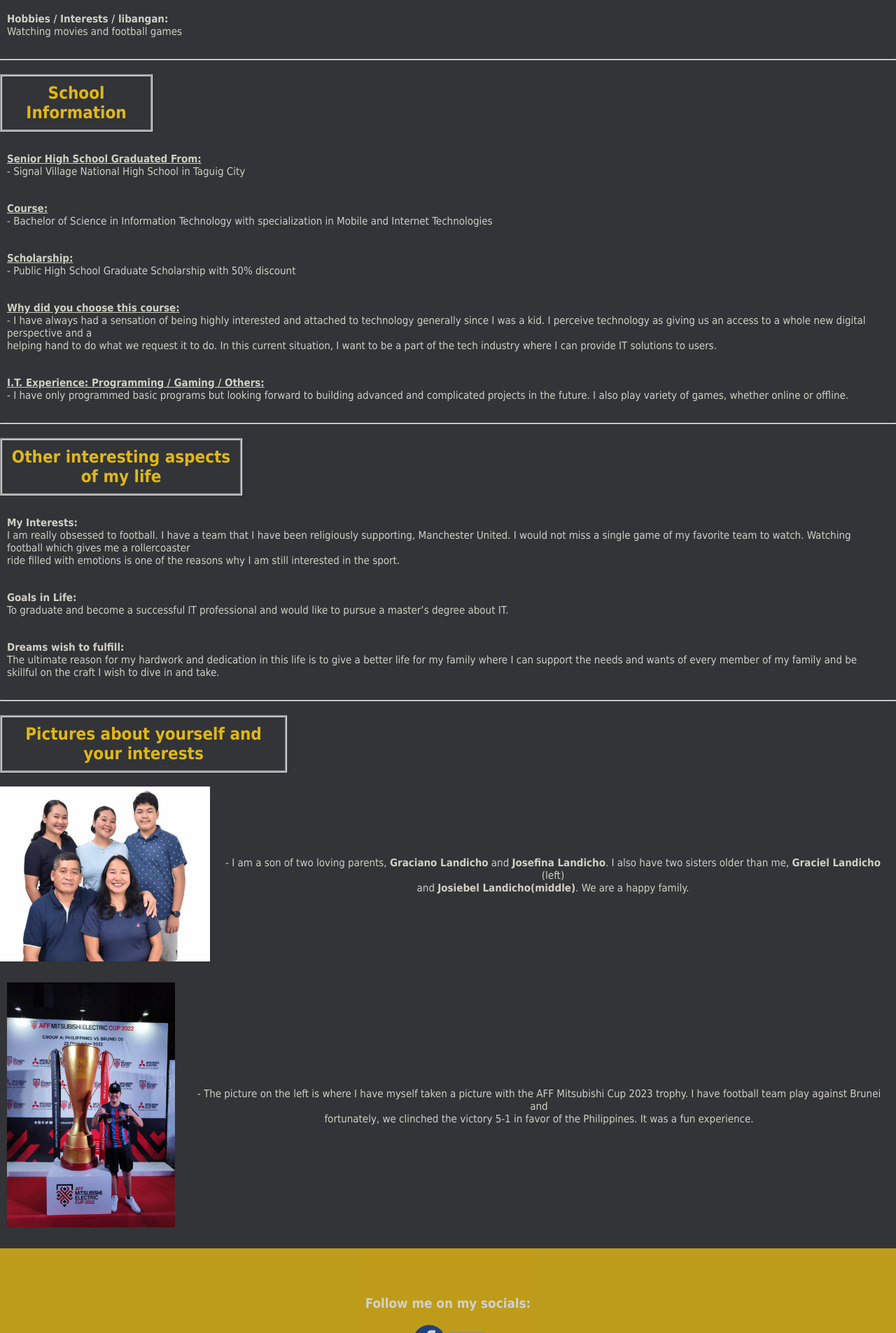
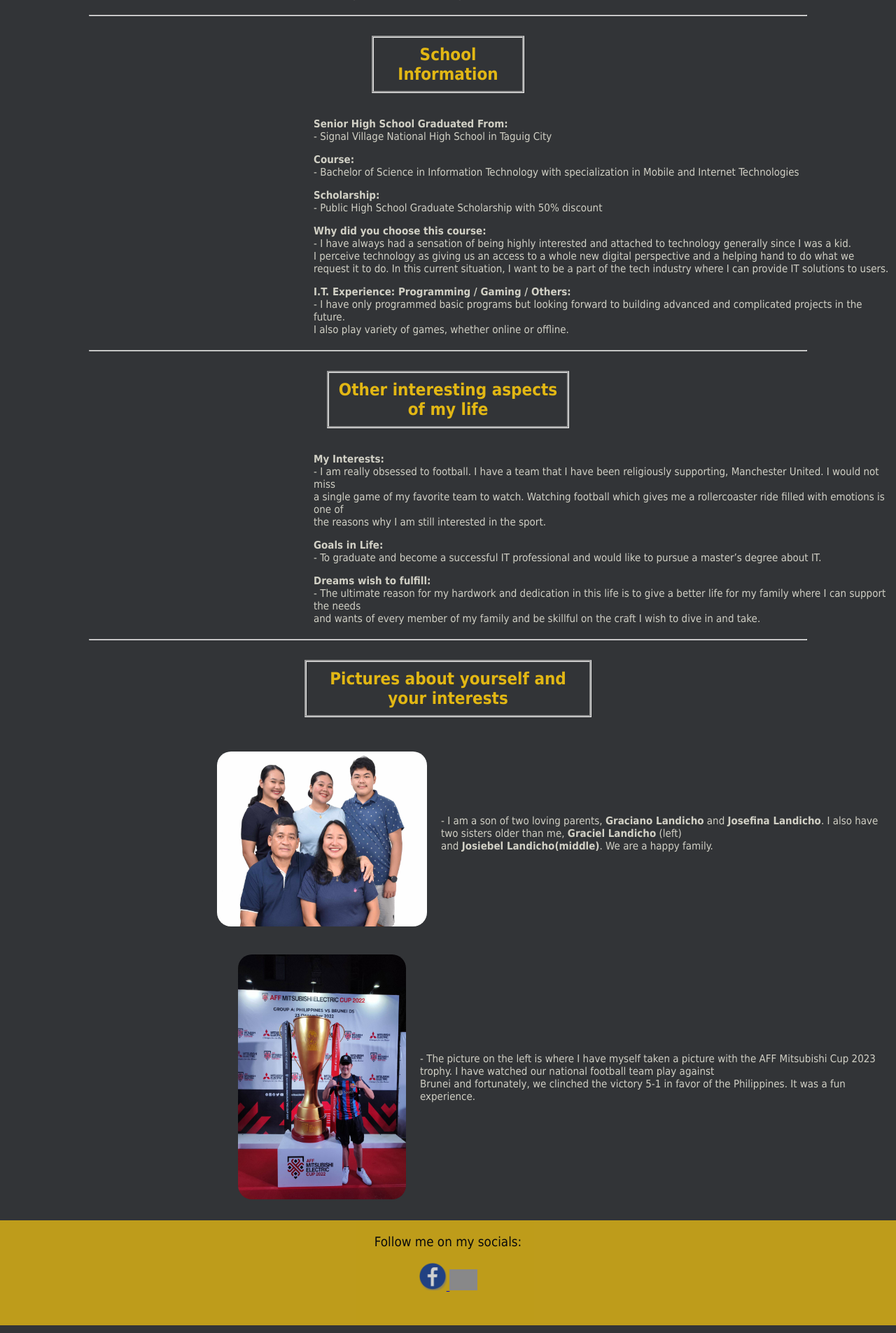
Before and after one commit to jtlandicho/lab2, a PHP site: page / in a window 1280 px wide. Shown: the part 766-2671 px from the top of the page at 70% size. Run offline with PHP 8.4, Linux system fonts and the light colour scheme; grey boxes are pictures that could not be loaded.

Commit message:
Updated Website

```diff
--- a/week3/index.html
+++ b/week3/index.html
@@ -23,7 +23,10 @@
 
 <hr>
 
+<div class="Personal_Information">
+	<div class="PersonalInformation">
 		<h2 class="PersonalInfo">Personal Information</h2>
+	</div>
 
 	<p><strong>Full Name:</strong> John Jorel Landicho</p>
 
@@ -32,46 +35,55 @@
 	<p><strong>Age:</strong> 19</p>
 
 	<p><strong>Hobbies / Interests / libangan:</strong><br>Watching movies and football games</p>
+</div>
+
+
 
 <hr>
+<div class="SchoolInformation">
+	<h2 class="SchoolInfo">School Information</h2>
+</div>
 
-<h2 class="SchoolInfo">School Information</h2>
 
-<p><strong><u>Senior High School Graduated From:</strong></u> <br> - Signal Village National High School in Taguig City <br> </p>
+<p><strong>Senior High School Graduated From:</strong> <br> - Signal Village National High School in Taguig City </strong> </p>
 
-<p><strong><u>Course:</strong></u> <br> - Bachelor of Science in Information Technology with specialization in Mobile and Internet
+<p><strong>Course:</strong> <br> - Bachelor of Science in Information Technology with specialization in Mobile and Internet
 Technologies </p>
 
-<p><strong><u>Scholarship:</strong></u> <br> - Public High School Graduate Scholarship with 50% discount </p>
+<p><strong>Scholarship:</strong> <br> - Public High School Graduate Scholarship with 50% discount </p>
 
-<p><strong><u>Why did you choose this course:</strong></u> <br> - I have always had a sensation of being highly interested and attached to technology
-generally since I was a kid. I perceive technology as giving us an access to a whole new
-digital perspective and a <br>helping hand to do what we request it to do. In this current
+<p><strong>Why did you choose this course:</strong> <br> - I have always had a sensation of being highly interested and attached to technology
+generally since I was a kid.<br> I perceive technology as giving us an access to a whole new
+digital perspective and a helping hand to do what we <br>request it to do. In this current
 situation, I want to be a part of the tech industry where I can provide IT solutions to users. </p>
 
 
-<p><strong><u>I.T. Experience: Programming / Gaming / Others:</strong></u> <br> - I have only programmed basic programs but
-looking forward to building advanced and complicated projects in the future. I also play variety of
+<p><strong>I.T. Experience: Programming / Gaming / Others:</strong> <br> - I have only programmed basic programs but
+looking forward to building advanced and complicated projects in the future. <br> I also play variety of
 games, whether online or offline. </p>
 
 <hr>
 
+<div class="OtherInterestingAspects">
 	<h2 class="InterestingAspects">Other interesting aspects of my life</h2>
-<p><strong>My Interests:</strong><br>I am really obsessed to football. I have a team that I have been religiously supporting,
-Manchester United. I would not miss a single game of my favorite team to watch. Watching
-football which gives me a rollercoaster<br> ride filled with emotions is one of the reasons why I
+</div>
+<p><strong>My Interests:</strong><br> - I am really obsessed to football. I have a team that I have been religiously supporting,
+Manchester United. I would not miss <br> a single game of my favorite team to watch. Watching
+football which gives me a rollercoaster ride filled with emotions is one of <br> the reasons why I
 am still interested in the sport.</p>
 
-<p><strong>Goals in Life:</strong><br>To graduate and become a successful IT professional and would like to pursue a master’s
+<p><strong>Goals in Life:</strong><br>- To graduate and become a successful IT professional and would like to pursue a master’s
 degree about IT.</p>
 
-<p><strong>Dreams wish to fulfill:</strong><br>The ultimate reason for my hardwork and dedication in this life is to give a better life for my
-family where I can support the needs and wants of every member of my family and be skillful on the craft I wish to dive in and take.
+<p><strong>Dreams wish to fulfill:</strong><br> - The ultimate reason for my hardwork and dedication in this life is to give a better life for my
+family where I can support the needs <br> and wants of every member of my family and be skillful on the craft I wish to dive in and take.
 </p>
 
 <hr>
 
+<div class="Picturesaboutme">
 	<h2 class="PicturesaboutMyself">Pictures about yourself and your interests</h2>
+</div>
 <div class="container1">
 	<img src="family picture.jpg" width="300px" height="250px" class="familypic">
 	<p class="familyp"> - I am a son of two loving parents, <strong>Graciano Landicho</strong> and <strong>Josefina Landicho</strong>. I also have two sisters older than me, <strong>Graciel Landicho</strong> (left) <br> and <strong>Josiebel Landicho(middle)</strong>. We are a happy family.</p>
@@ -79,16 +91,16 @@ family where I can support the needs and wants of every member of my family and
 
 <div class="container2">
 	<img src="aff.jpg" alt="Jorel's Picture"style="width:240px;height:350px;" class="affsuzuki">
-	<p class="affsuzukip"> - The picture on the left is where I have myself taken a picture with the AFF Mitsubishi Cup 2023 trophy. I have football team play against Brunei and <br> fortunately, we clinched the victory 5-1 in favor of the Philippines. It was a fun experience.</p>
+	<p class="affsuzukip"> - The picture on the left is where I have myself taken a picture with the AFF Mitsubishi Cup 2023 trophy. I have watched our national football team play against<br> Brunei and fortunately, we clinched the victory 5-1 in favor of the Philippines. It was a fun experience.</p>
 </div>
 
 <footer>
 	<h3>Follow me on my socials:</h3>
 	<a href="https://www.facebook.com/nhojrerojwertyy/" alt=Facebook >
-		<img src="fb.png" width="50px" height="auto">
+		<img src="fb.png" width="40px" height="auto">
 	</a>
-	<a href="reddit.png" alt="Reddit" class="reddit">
-		<img src="https://seeklogo.com/images/R/reddit-logo-23F13F6A6A-seeklogo.com.png" width="50px">
+	<a href="https://www.reddit.com/user/newboo2105" alt="Reddit" class="reddit">
+		<img src="https://seeklogo.com/images/R/reddit-logo-23F13F6A6A-seeklogo.com.png" width="40px">
 	</a>
 </footer>
 </body>
--- a/week3/styles.css
+++ b/week3/styles.css
@@ -44,6 +44,7 @@ h1 {
 }
 hr {
     margin-top: 20px; /* Adjust as needed */
+    width: 80%;
 }
 
 .affsuzuki {
@@ -53,7 +54,7 @@ hr {
 
 .mypicture{
     display: block;
-    border-style: outset;
+    border-radius: 20px;
     border-color: #205461;
     font-size: 30px;
     margin: auto;
@@ -65,30 +66,46 @@ hr {
 p {
     color: #d1d0c5;
     font-family: Tahoma, sans-serif;
-    padding: 10px;
     font-size: 15px;
+    margin-left: 35%;
+}
+
+.familyp,
+.affsuzukip {
+    color: #d1d0c5;
+    font-family: Tahoma, sans-serif;
+    font-size: 15px;
+    margin-left: 45px;
 }
 
 .container1,
 .container2 {
     display: flex;
-    align-items: flex-start; /* Align items to the start (top) */
-    justify-content: flex-start; /* Align items to the start (left) */
+    align-items: flex-start;
+    justify-content: flex-start;
+    margin-top: 20px;
 }
 
-.familypic,
+.familypic {
+    margin-left: 300px;
+    padding: 10px;
+    border-radius: 30px;
+}
+
 .affsuzuki {
-    font-size: 30px;
+    margin-left: 330px;
+    padding: 10px;
+    border-radius: 30px;
 }
 
 .familyp {
-    margin-top: 90px;
-    text-align: center;
+    margin-top: 100px;
+    margin-left: 10px; /* Adjust the margin as needed */
 }
 
 .affsuzukip {
     margin-top: 150px;
-    text-align: center;
+    margin-left: 10px; /* Adjust the margin as needed */
 }
 
 /* Additional styling if needed */
@@ -106,9 +123,22 @@ p {
 
 footer{
     background-color:#e2b714 ;
-    opacity: 80%;
-    padding: 50px;
+    opacity: 80%; padding:  ;
+    padding: 0px;
     text-align: center;
     font-family: Tahoma, sans-serif;
     color: ghostwhite;
+    height: 150px;
 }
+h3{
+    padding-top: 20px;
+    color:black;
+    font-weight: lighter;
+    font-family: Tahoma, sans-serif;
+}
+
+.PersonalInformation, .SchoolInformation, .OtherInterestingAspects, .Picturesaboutme{
+    display: flex;
+    align-items: center;
+    justify-content: center;
+}
```
Lines whose indentation alone changed are shown as unchanged.
